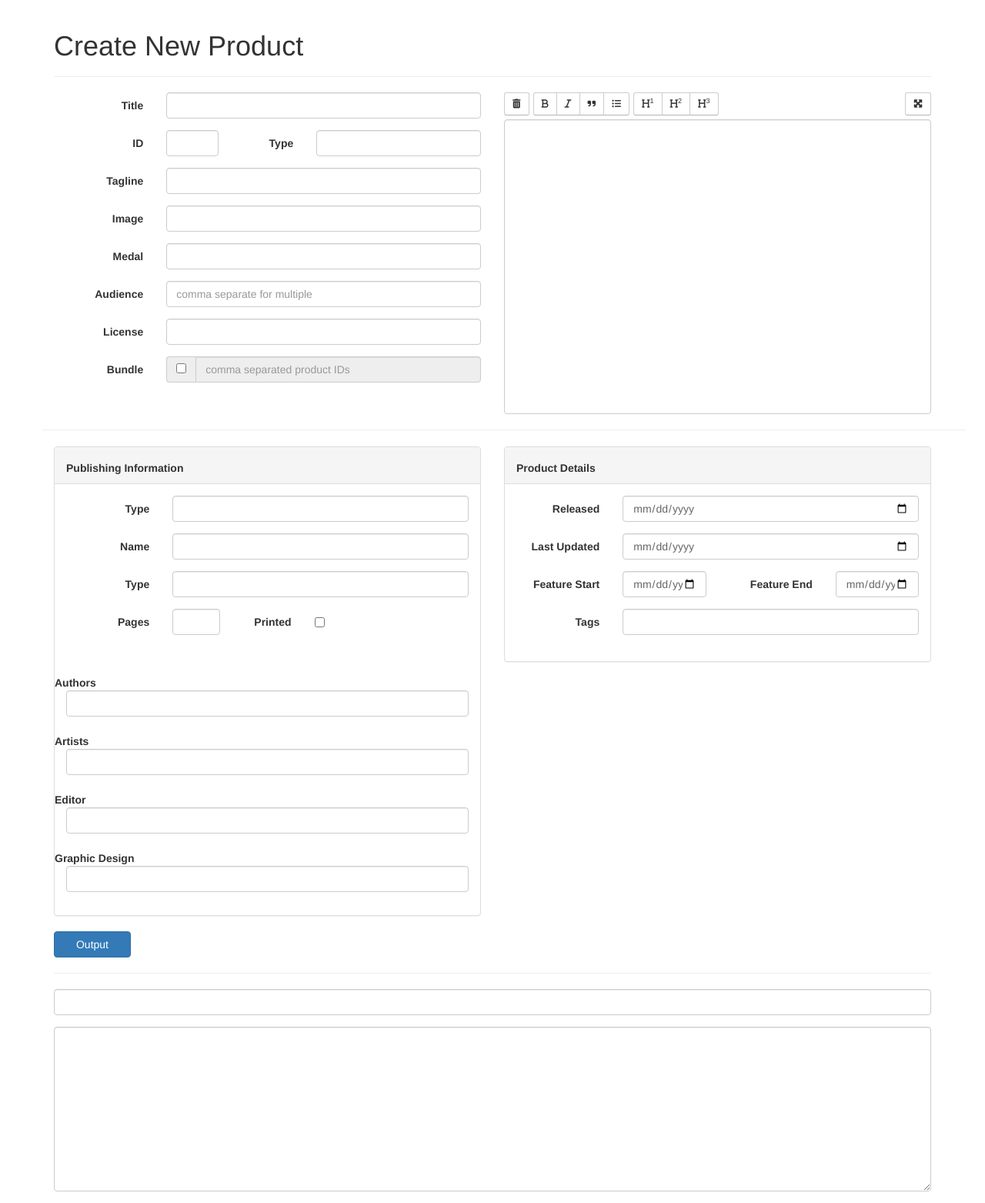
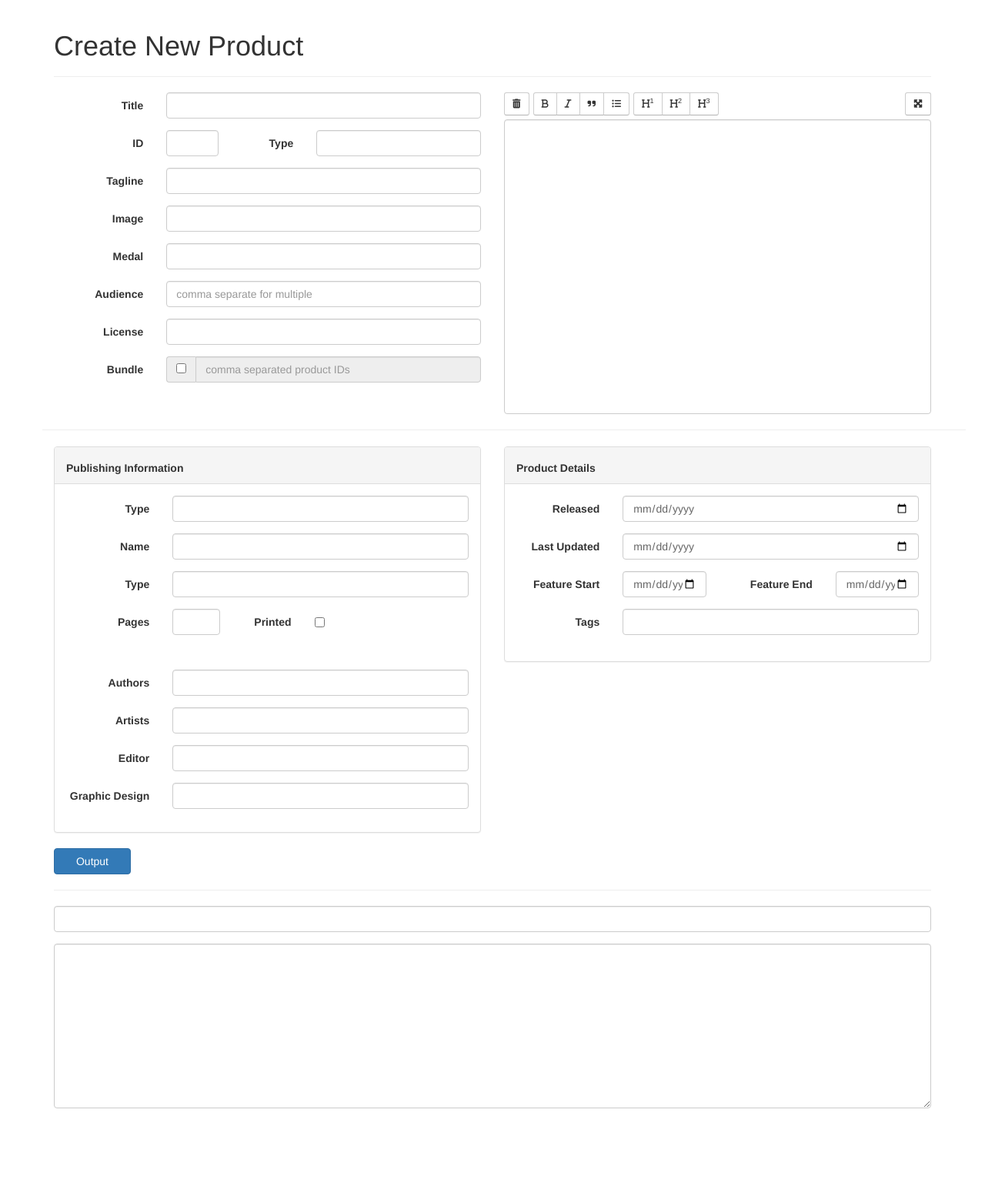
Before and after one commit to BornToDoStuff/Vorpal-Dice-Press, a Jekyll site: the page built from _pages/post_create.html, in a window 1280 px wide. Shown: the whole page at 77% size. Built offline with Jekyll 4.4.1, drawn with Linux system fonts in a browser that asks for light colours; nearby versions of some CDN libraries; some web fonts are replaced; after the commit the page ends 1455 px from its top, so only the background shows below that.

Commit message:
a few more fixes

```diff
--- a/_pages/post_create.html
+++ b/_pages/post_create.html
@@ -134,7 +134,7 @@ permalink: /products/create/
 							<div class="form-group">
 								<label for="post-publisher_type" class="control-label col-sm-3">Type</label>
 								<div class="col-sm-9">
-									<input id="post-product_license" type="text" list="list-publisher_type" class="form-control" />
+									<input id="post-publisher_type" type="text" list="list-publisher_type" class="form-control" />
 								</div>
 							</div>
 							<div class="form-group">
@@ -166,26 +166,26 @@ permalink: /products/create/
 						</div>
 						<div class="panel-body" id="product_contributors">
 							<div class="form-group">
-								<label class="control-label">Authors</label>
-								<div class="col-sm-12">
+								<label for="post-product_contributors_authors" class="control-label col-sm-3">Authors</label>
+								<div class="col-sm-9">
 									<input id="post-product_contributors_authors" type="text" class="form-control" />
 								</div>
 							</div>
 							<div class="form-group">
-								<label class="control-label">Artists</label>
-								<div class="col-sm-12">
+								<label for="post-product_contributors_artists" class="control-label col-sm-3">Artists</label>
+								<div class="col-sm-9">
 									<input id="post-product_contributors_artists" type="text" class="form-control" />
 								</div>
 							</div>
 							<div class="form-group">
-								<label class="control-label">Editor</label>
-								<div class="col-sm-12">
+								<label for="post-product_contributors_editor" class="control-label col-sm-3">Editor</label>
+								<div class="col-sm-9">
 									<input id="post-product_contributors_editor" type="text" class="form-control" />
 								</div>
 							</div>
 							<div class="form-group">
-								<label class="control-label">Graphic Design</label>
-								<div class="col-sm-12">
+								<label for="post-product_contributors_graphic" class="control-label col-sm-3">Graphic Design</label>
+								<div class="col-sm-9">
 									<input id="post-product_contributors_graphic" type="text" class="form-control" />
 								</div>
 							</div>
@@ -355,7 +355,7 @@ permalink: /products/create/
 		}
 
 		function formatDate(date) {
-			if (!date.includes(":")) { date += "00:00:00 GMT"; }
+			if (!date.includes(":")) { date += " 00:00:00 GMT"; }
 
 	    var d = new Date(date),
 	        month = '' + (d.getMonth() + 1),
```
